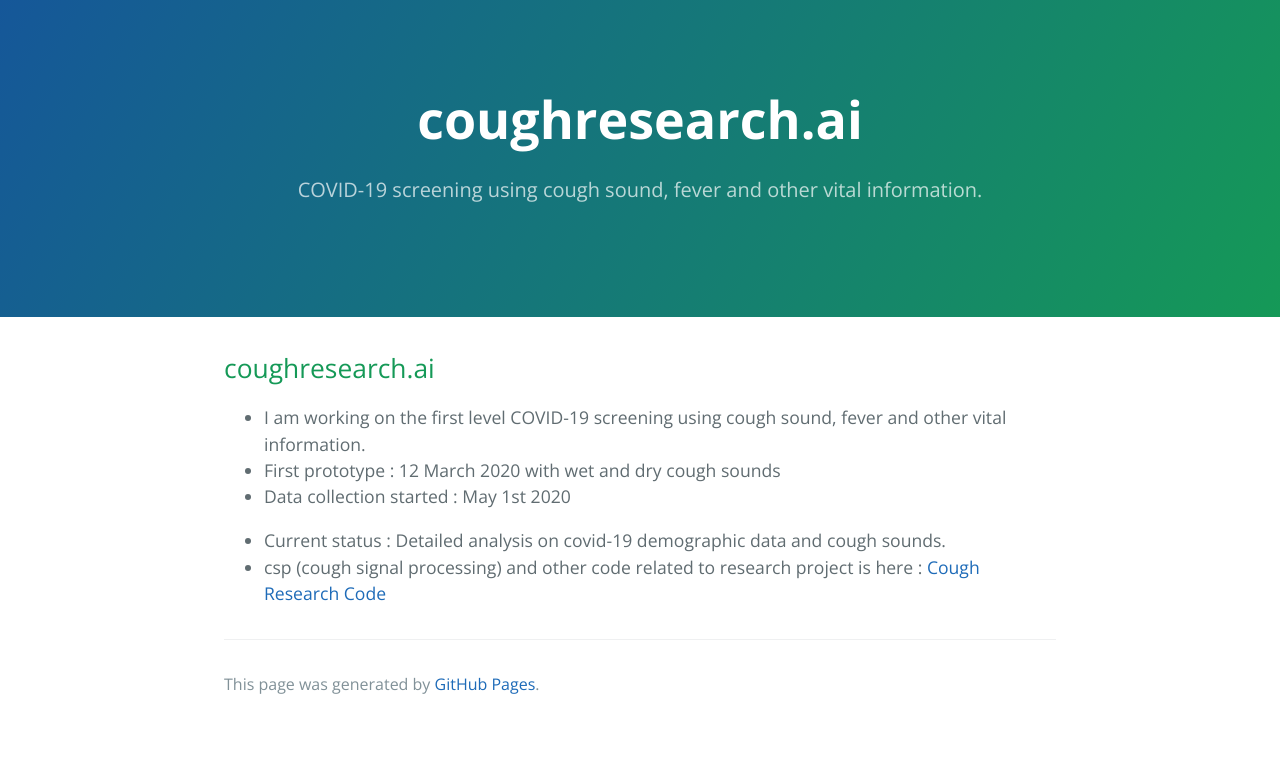
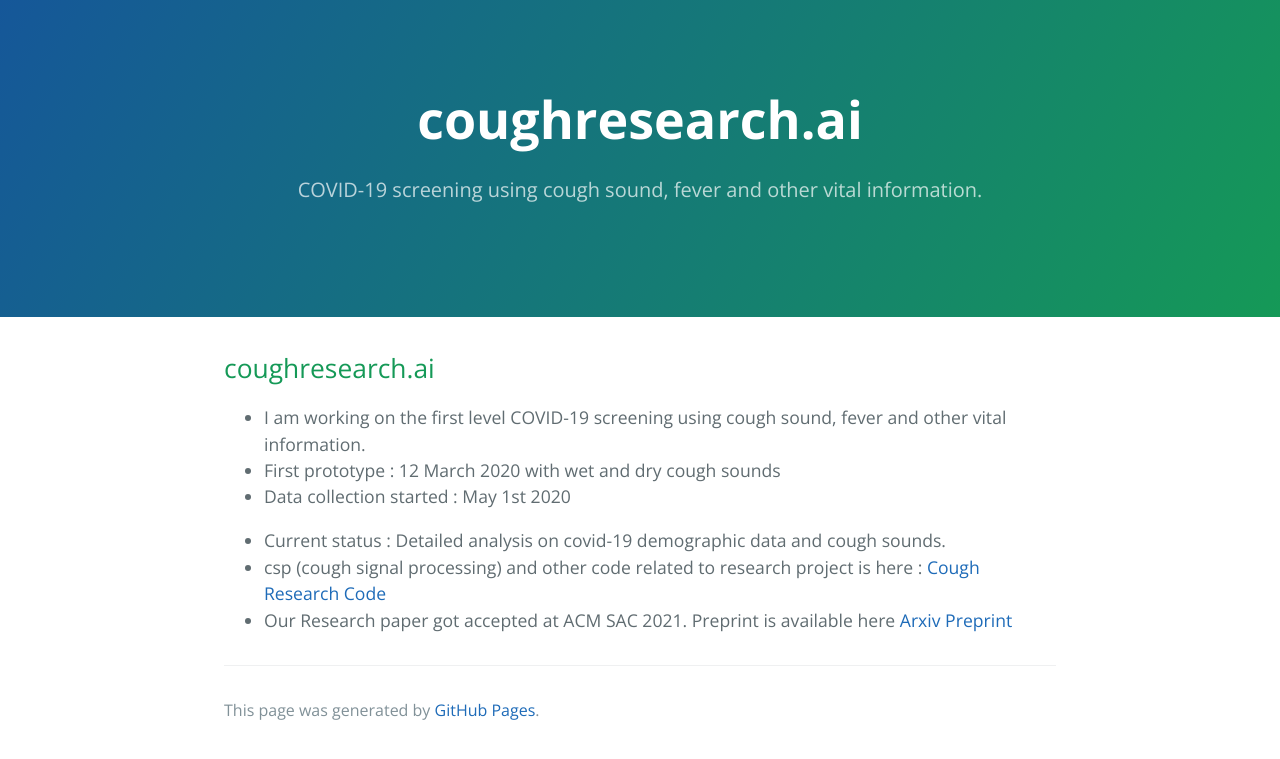
Before and after one commit to coughresearch/coughresearch.github.io, a Jekyll site: the page built from index.md, in a window 1280 px wide. Shown: the top 759 px of the page. Built offline with Jekyll 4.4.1, drawn with Linux system fonts in a browser that asks for light colours; our own code applies the rules of GitHub Pages for plain Markdown files.

Commit message:
Update index.md

```diff
--- a/index.md
+++ b/index.md
@@ -10,3 +10,4 @@ layout: default
 
 * Current status          : Detailed analysis on covid-19 demographic data and cough sounds.
 * csp (cough signal processing) and other code related to research project is here : [Cough Research Code](https://github.com/coughresearch)
+* Our Research paper got accepted at ACM SAC 2021. Preprint is available here  [Arxiv Preprint](https://arxiv.org/abs/2010.02417)
```
